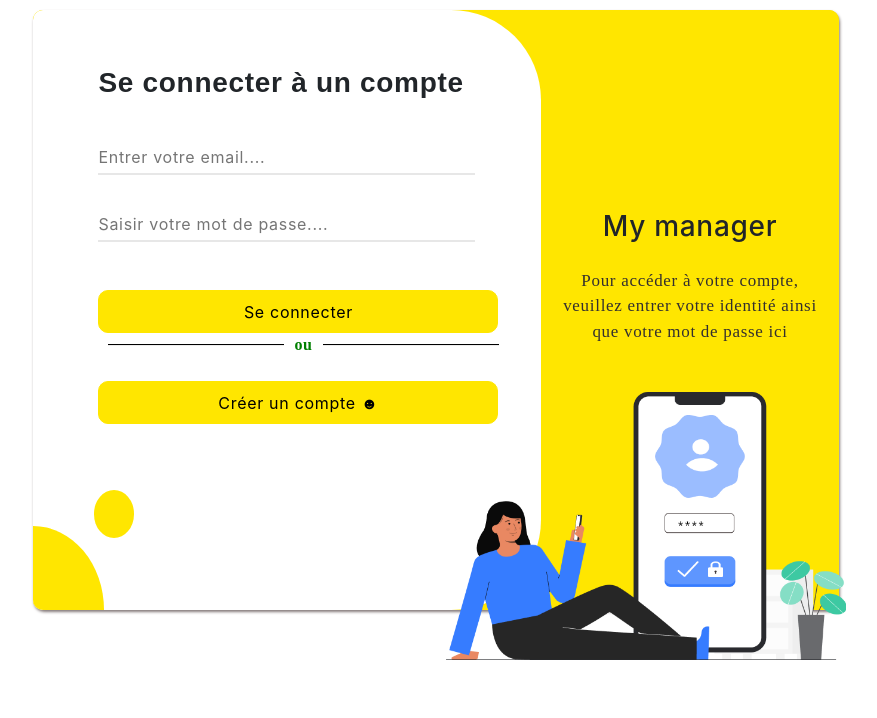
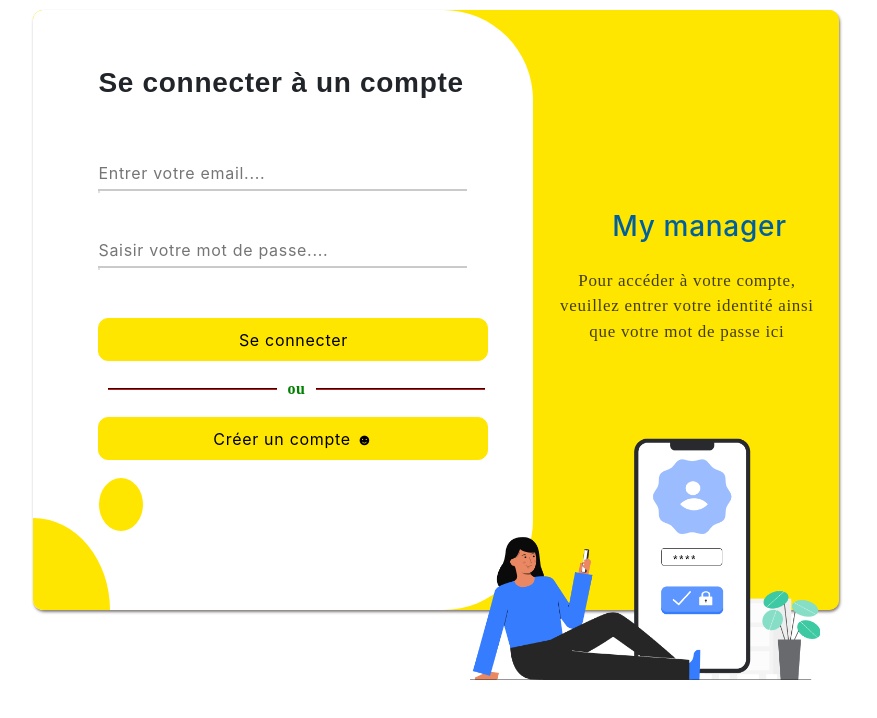
Before and after one commit to EzraNiel/My-manager, a React (Create React App) app: page /Connexion in a window 1280 px wide. Shown: the top 718 px of the page, without its empty margins (204-1081 px from the left). Built offline with nearby package versions, Linux system fonts and the light colour scheme.

Commit message:
Modification formulaire de connexion

```diff
--- a/src/Components/Fitia/Formulaire.js
+++ b/src/Components/Fitia/Formulaire.js
@@ -17,10 +17,10 @@ export function Formulaire() {
                 <div className=" d-flex left-box" id="box-left">
                     <form>
                             <div className="row">
-                                    <div className="header mb-2">
+                                    <div className="header mb-4">
                                         <h3> Se connecter à un compte</h3>
                                     </div>
-                                    <div className="input-group mb-2">
+                                    <div className="input-group mb-3">
                                         <input
                                             type="email"
                                             name=""
@@ -41,9 +41,11 @@ export function Formulaire() {
                                         <span class="border"></span>
                                     </div>
 
-                                    <Link to="/Compte" ><button type='submit' id="bout1" >Se connecter</button></Link>
+                                    <Link to="/Compte" className="mb-3">
+                                        <button type='submit' id="bout1">Se connecter</button>
+                                    </Link>
 
-                                    <div className="line-container mb-4">
+                                    <div className="line-container mb-3">
                                         <hr className="line short" />
                                         <span>  ou </span>
                                         <hr className="line short" />
@@ -64,7 +66,7 @@ export function Formulaire() {
                 {/* right box */}
                 <div className="align-items-center flex-column mb-4 right-box">
                     <h3 className="mb-4"> My manager</h3>
-                    <p className="mb-6">Pour accéder à votre compte, veuillez entrer votre identité ainsi que votre mot de passe ici</p>
+                    <p className="">Pour accéder à votre compte, veuillez entrer votre identité ainsi que votre mot de passe ici</p>
                     <div id="illustration"><img src={img} alt=""  className=""/></div>
                 </div>
 
--- a/src/Components/Fitia/styleConnexion.css
+++ b/src/Components/Fitia/styleConnexion.css
@@ -18,7 +18,7 @@
 }
 #box-left{
     padding:7% 10% 10% 10%;
-    width:63%;
+    width:62%;
     background-color: white;
     border-radius:0 90px 90px 0;
     align-items: center;
@@ -41,7 +41,7 @@ input{
   outline: none;
   padding: 0.75rem;
   font-size: 1.5rem;
-  width: 90%;
+  width: 80%;
   align-items: center;
   display:inline-block;
   flex-direction: column;
@@ -49,6 +49,8 @@ input{
   position: relative;
 }
 .input-group {
+    border: none;
+     outline: none;
     position: relative;
     margin: 1.5rem 0;
   }
@@ -58,39 +60,54 @@ input{
     overflow: hidden;
   }
 .effect-3 {
-    border-bottom: 2px solid rgba(185, 185, 185, 0.342);
+    border: none;
+    outline: none;
+    border-bottom: 2px solid rgba(87, 86, 86, 0.308);
     padding-left: 0;
     height: 35px;
     width: 400px;
 
   }
 
-  .effect-3 + .border {
+  /* .effect-3 + .border {
+    border: none;
+    outline: none;
     position: absolute;
     bottom: 0;
     left: 50%;
-    transform: translateX(-50%) scale(0);
+    background-color: rgb(246, 250, 0);
+    transform: translateX(-100%) scale(0);
     width: 90%;
     height: 2.5px;
     transition: 0.5s;
   }
+  */
+  .effect-3:hover{
+    border:none;
+  }
+  .effect-3:focus{
+    border:none;
+    border-bottom: 1px solid #FFE600;
 
-  .effect-3:focus + .border {
+  }
+  .effect-3:focus +.border {
+    border: none;
+    outline: none;
     background-color: rgb(246, 250, 0);
-    transform: translateX(-55%) scale(1);
+    transform: translateX(-100%) scale(0);
   }
-
 #bout1{
+    border: none;
     background-color:#FFE600;
     border:1.5px solid #FFE600;
     border-radius:10px;
-    width:90%;
+    width: 150px;
     height:43px ;
     text-align: center;
     cursor: pointer;
 
 }
-#bout2{
+/* #bout2{
     border: none;
     background-color:rgba(238, 238, 238, 0.123);;
     border:1.5px solid #FFE600;
@@ -98,23 +115,23 @@ input{
     color:#FFE600;
     box-shadow:1px rgba(51, 51, 46, 0.692);
     font-weight: bold;
-    width:90%;
-    height:40px ;
+    /* width:80%; */
+    /* height:40px ;
     text-align: center;
     cursor: pointer;
-}
-#bout2:hover{
+} */ */
+/* #bout2:hover{
     background-color:#FFE600;
     border:1.5px solid white;
     border-radius:10px;
     color:white;
     font-weight: bold;
-    width:90%;
+    width:80%;
     height:40px ;
     text-align: center;
     cursor: pointer;
     transition:2s;
-}
+} */
 .line-container {
     display: flex;
     align-items: center;
@@ -123,16 +140,18 @@ input{
   .line {
     flex: 1;
     height: 1px;
-    background-color: rgba(165, 165, 165, 0.205);
+    background-color:red;
+    display:block;
   }
 
   .short {
-    width:176px;
+    width:169px;
+    background-color:red;
   }
 
 .ROND{
-    width:20%;
-    height:20%;
+    width:22%;
+    height:22%;
     overflow: hidden;
     /* background-color: red; */
     position:absolute;
@@ -166,18 +185,25 @@ input{
     align-items: center;
     text-align: center;
 }
+.right-box h3{
+    color:#00609D;
+    margin-left:35px;
+    text-align: center;
+}
 p{
     font-family:'Jacques Francois';
     position:relative;
     text-align: center;
+    margin-left:10px;
+    color:rgba(24, 24, 24, 0.815);
 }
 #illustration{
      overflow: hidden;
-     width:400px; height:300px;
-     /* background-color: red; */
+     width:350px; height:270px;
      position:absolute;
      align-items:center;
-     right: 18%;
+     margin-top:50px;
+     right: 20%;
 }
 img{
     width:100%;
@@ -186,5 +212,5 @@ img{
     right:30px;
 }
 #bout1{
-  width: 400px;
+  width: 390px;
 }
```
